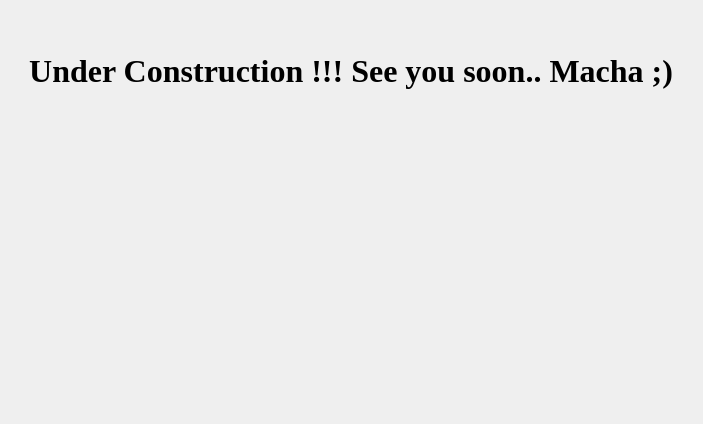
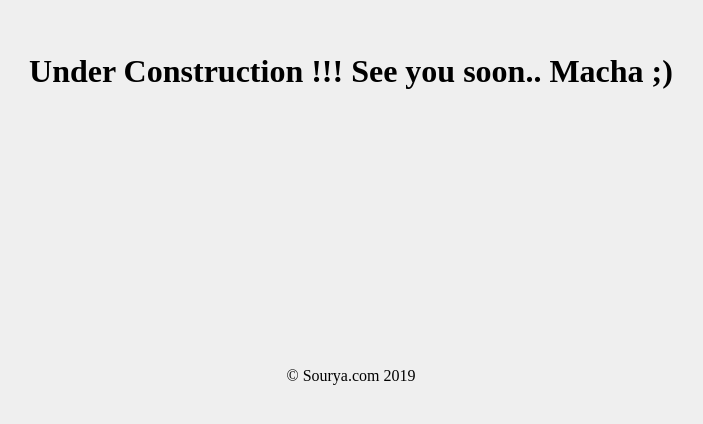
Before and after one commit to imsourya/imsourya.github.io, a plain HTML site: page index.html in a window 1280 px wide. Shown: the part 174-598 px from the top of the page, without its empty margins (289-992 px from the left). Drawn offline with Linux system fonts and the light colour scheme.

Commit message:
Portfolio : footer added

```diff
--- a/index.html
+++ b/index.html
@@ -1,4 +1,22 @@
 <html>
+<style>
+    footer {
+        position: relative;
+        height: 300px;
+        width: 100%;
+        background-color: #EFEFEF;
+    }
+
+    p.copyright {
+        position: absolute;
+        width: 100%;
+        color: #000;
+        line-height: 40px;
+        font-size: 1em;
+        text-align: center;
+        bottom:0;
+    }
+</style>
 <body style="background-color:#EFEFEF;">
 
 	<br/>
@@ -14,5 +32,8 @@
 	<br/>
 
 	<h1 align="center">Under Construction !!! See you soon.. Macha ;) </h1>
+	<footer>
+    <p class="copyright">© Sourya.com 2019</p>
+    </footer>
 </body>
 </html>
```
